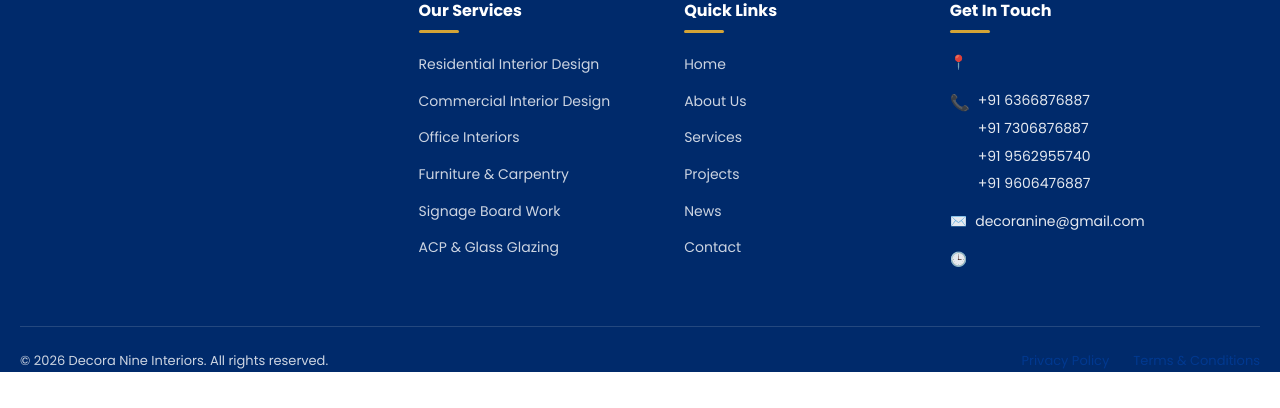
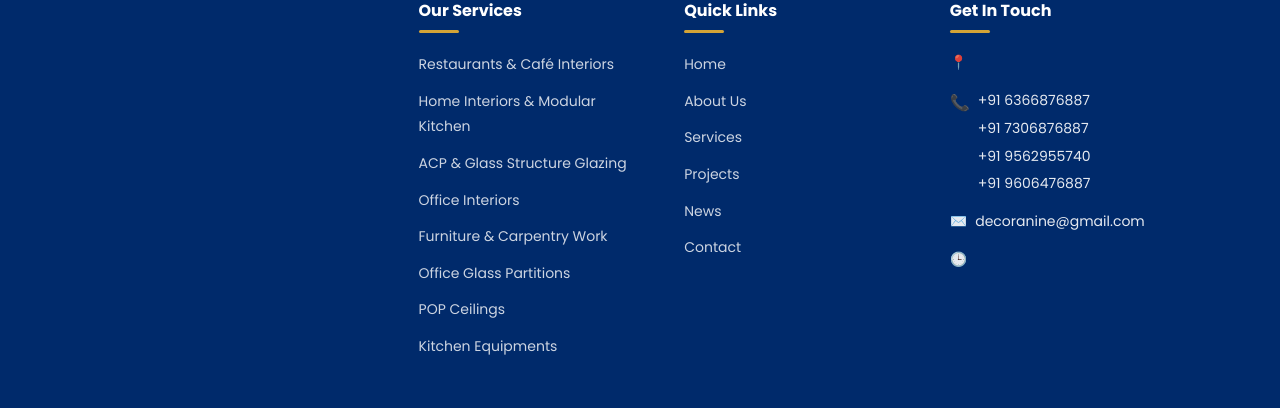
Before and after one commit to althaf0309/Decora_nine_frontend, a React (Vite) app: page /contact in a window 1280 px wide. Shown: the part 2594-3002 px from the top of the page. Before the commit the page ends 2966 px from the top, so only its background shows below. Built offline with nearby package versions, Linux system fonts and the light colour scheme; no server answers.

Commit message:
8 services: icon map, remove Our Services from About, fix footer & home service links

```diff
--- a/src/components/Footer.tsx
+++ b/src/components/Footer.tsx
@@ -6,12 +6,14 @@
 import '../styles/Footer.css';
 
 const SERVICES = [
-  ['Residential Interior Design', '/services/residential-interior-design'],
-  ['Commercial Interior Design', '/services/commercial-interior-design'],
+  ['Restaurants & Café Interiors', '/services/restaurant-cafe-interiors'],
+  ['Home Interiors & Modular Kitchen', '/services/home-interiors-modular-kitchen'],
+  ['ACP & Glass Structure Glazing', '/services/acp-glass-structure-glazing'],
   ['Office Interiors', '/services/office-interiors'],
-  ['Furniture & Carpentry', '/services/furniture-carpentry'],
-  ['Signage Board Work', '/services/signage-board-work'],
-  ['ACP & Glass Glazing', '/services/acp-glass-structure-glazing'],
+  ['Furniture & Carpentry Work', '/services/furniture-carpentry'],
+  ['Office Glass Partitions', '/services/office-glass-partitions'],
+  ['POP Ceilings', '/services/pop-ceilings'],
+  ['Kitchen Equipments', '/services/kitchen-equipments'],
 ];
 
 export const Footer = () => {
--- a/src/lib/icons.tsx
+++ b/src/lib/icons.tsx
@@ -1,15 +1,18 @@
 import { IconType } from 'react-icons';
 import {
-  FiHome, FiShoppingBag, FiBriefcase, FiTool, FiTag, FiLayers, FiGrid,
+  FiCoffee, FiHome, FiLayers, FiBriefcase, FiColumns, FiSun, FiGrid,
 } from 'react-icons/fi';
+import { FaChair, FaUtensils } from 'react-icons/fa';
 
 const SERVICE_ICON: Record<string, IconType> = {
-  'residential-interior-design': FiHome,
-  'commercial-interior-design': FiShoppingBag,
+  'restaurant-cafe-interiors': FiCoffee,
+  'home-interiors-modular-kitchen': FiHome,
+  'acp-glass-structure-glazing': FiLayers,
   'office-interiors': FiBriefcase,
-  'furniture-carpentry': FiTool,
-  'signage-board-work': FiTag,
-  'acp-glass-structure-glazing': FiLayers,
+  'kitchen-equipments': FaUtensils,
+  'furniture-carpentry': FaChair,
+  'office-glass-partitions': FiColumns,
+  'pop-ceilings': FiSun,
 };
 
 interface ServiceIconProps {
--- a/src/pages/Contact.tsx
+++ b/src/pages/Contact.tsx
@@ -3,7 +3,6 @@
 import { FiPhone, FiMessageCircle, FiMail, FiClock, FiTarget, FiEye, FiUsers } from 'react-icons/fi';
 import { SiteSettings, Service } from '../types';
 import { ContactForm } from '../components/ContactForm';
-import { ServiceIcon } from '../lib/icons';
 import { SEO, businessJsonLd } from '../components/SEO';
 import apiClient from '../api/client';
 import '../styles/Contact.css';
@@ -130,11 +129,9 @@
 
 export const About = () => {
   const [settings, setSettings] = useState<SiteSettings | null>(null);
-  const [services, setServices] = useState<Service[]>([]);
 
   useEffect(() => {
     apiClient.getSiteSettings().then(setSettings).catch(console.error);
-    apiClient.getServices({ page_size: 8 }).then(d => setServices(d.results)).catch(console.error);
   }, []);
 
   return (
@@ -166,28 +163,6 @@
             <div className="about-tags">
               {ABOUT_TAGS.map(t => <span key={t} className="tag-chip">{t}</span>)}
             </div>
-          </div>
-        </section>
-
-        <section className="about-services">
-          <div className="about-sec-head">
-            <span className="about-eyebrow center">What We Do</span>
-            <h2 className="fancy-h center about-fh">
-              <span className="fh-italic">Our</span>&nbsp;<span className="fh-bold">Services</span>
-              <span className="fh-dash" />
-            </h2>
-          </div>
-          <div className="about-svc-grid">
-            {services.map((s, i) => (
-              <Link key={s.id} to={`/services/${s.slug}`} className={`about-svc-card reveal d${(i % 3) + 1}`}>
-                <span className="about-svc-ico"><ServiceIcon slug={s.slug} size={26} /></span>
-                <div className="about-svc-body">
-                  <h3>{s.title}</h3>
-                  <p>{s.short_description}</p>
-                </div>
-                <span className="about-svc-arrow">→</span>
-              </Link>
-            ))}
           </div>
         </section>
 
--- a/src/pages/Home.tsx
+++ b/src/pages/Home.tsx
@@ -55,12 +55,12 @@
   {
     tag: 'Residential', a: 'Residential', b: 'Interiors', img: '/gallery/living.jpg',
     text: 'We create exquisite, functional living spaces — living rooms, bedrooms and modular kitchens — that reflect the unique personality and lifestyle of every homeowner.',
-    to: '/services/residential-interior-design',
+    to: '/services/home-interiors-modular-kitchen',
   },
   {
     tag: 'Commercial', a: 'Commercial', b: 'Interiors', img: '/gallery/restaurant.jpg',
     text: 'Whether it’s a sleek café, a stylish retail space or a high-end hospitality project, our designs optimise flow, elevate your brand and engage your customers.',
-    to: '/services/commercial-interior-design',
+    to: '/services/restaurant-cafe-interiors',
   },
   {
     tag: 'Office', a: 'Office', b: 'Interiors', img: '/gallery/office.jpg',
```
